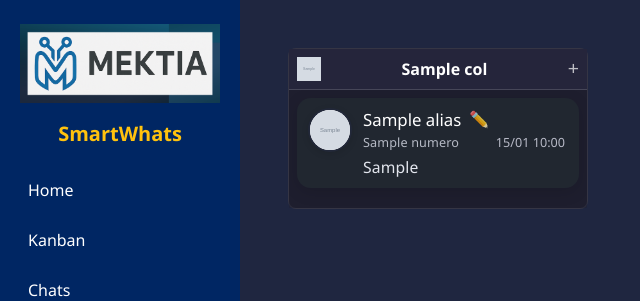
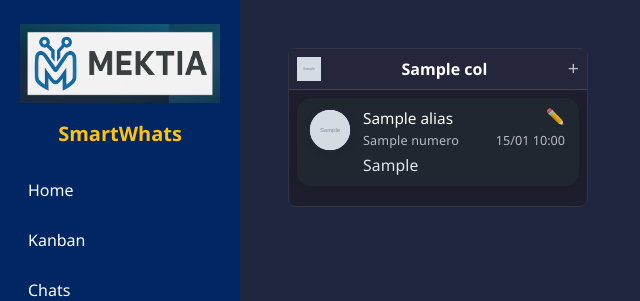
Before and after one commit to cieadesignsolutions/PlataformaIA_CIEA, a Flask app: template templates/kanban.html in a window 1280 px wide. Shown: the top 301 px of the page, without its empty margins (0-640 px from the left). Run offline with Flask 3, Linux system fonts and the light colour scheme; the template is opened without the code that fills it: most values are stand-ins (such as "Sample title", 1, 10 or a date in 2020); grey boxes marked "Sample" are stand-in pictures.

Commit message:
correccionkanban7

```diff
--- a/static/css/kanban.css
+++ b/static/css/kanban.css
@@ -101,24 +101,15 @@
 .card-title-row {
   display: flex;
   align-items: center;
+  width: 100%;
+  min-width: 0;
   gap: 6px;
-  font-size: 1.05em;
+  font-size: 0.96em;           /* MÁS PEQUEÑO */
   font-weight: 500;
   color: #fff;
   margin-bottom: 2px;
-  white-space: nowrap;           /* <-- Nunca se parte en 2 líneas */
-  overflow: hidden;
-  text-overflow: ellipsis;
-  max-width: 92%;
 }
-.card-title-row .alias-view {
-  white-space: nowrap;
-  overflow: hidden;
-  text-overflow: ellipsis;
-  max-width: 120px;     /* Ajusta este valor si tienes columnas más anchas */
-  display: inline-block;
-  vertical-align: middle;
-}
+
 .card-flag {
   width: 18px;
   height: 14px;
@@ -129,15 +120,31 @@
   box-shadow: 0 0 2px #0002;
   border: 1px solid #ddd;
 }
+
+.card-title-row .alias-view {
+  flex: 1 1 auto;
+  min-width: 0;
+  white-space: nowrap;
+  overflow: hidden;
+  text-overflow: ellipsis;
+  display: inline-block;
+  vertical-align: middle;
+  font-size: 1em;
+  font-weight: 500;
+}
+
 .card-title-row .edit-alias-btn {
-  font-size: 0.96em;
+  flex-shrink: 0;
+  margin-left: 8px;
+  margin-right: 0;
+  font-size: 1em;
   color: #f7b731;
   background: none;
   border: none;
   cursor: pointer;
-  opacity: 0.8;
-  margin-left: 2px;
+  opacity: 0.83;
   transition: color 0.15s, opacity 0.15s;
+  align-self: flex-start;
 }
 .card-title-row .edit-alias-btn:hover { color: #ff9800; opacity:1; }
 
```
